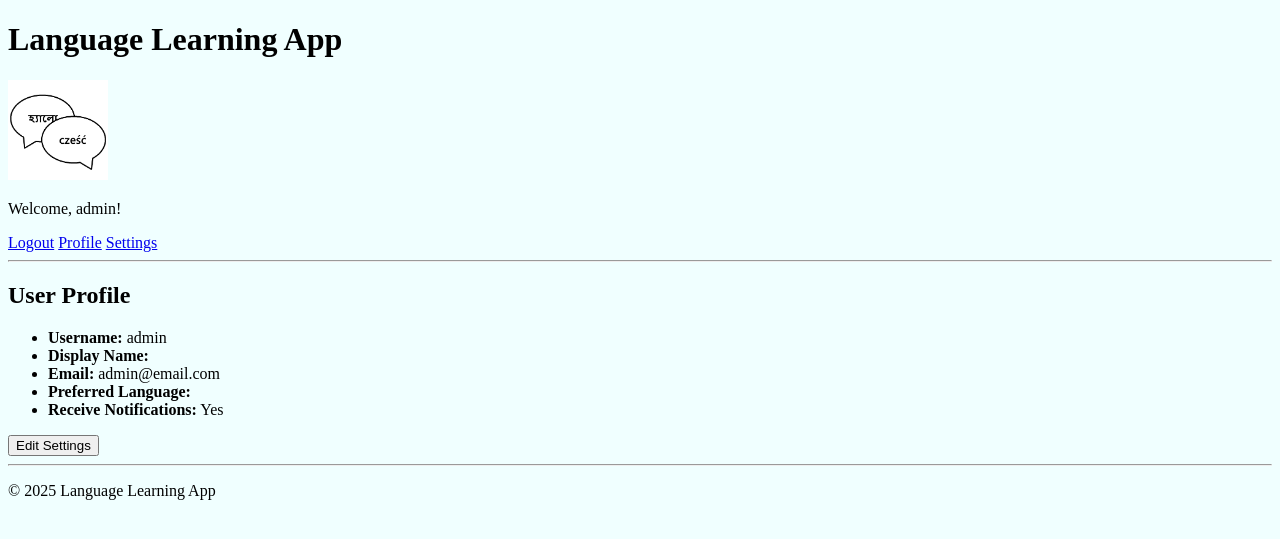
After one commit to AdamRogowski/LanguageLearningApp, a Django app: page /profile/ in a window 1280 px wide. The commit adds this page. Shown: the top 539 px of the page. Run offline with Django 5.2, Linux system fonts and the light colour scheme; a user stored in the database is signed in; data comes from the database, SQL or seed files in the repository; both versions use the stored data as it was after the commit.

Commit message:
UserProfiles added

```diff
--- a/base/models.py
+++ b/base/models.py
@@ -2,10 +2,30 @@ from django.db import models
 from django.contrib.auth.models import User
 from django.core.validators import MinValueValidator
 import os
-from django.db.models.signals import pre_delete
+from django.db.models.signals import pre_delete, post_save
 from django.dispatch import receiver
 
 # Language learning app models
+
+
+class UserProfile(models.Model):
+    user = models.OneToOneField(User, on_delete=models.CASCADE)
+    # Example preferences:
+    display_name = models.CharField(max_length=100, blank=True)
+    preferred_language = models.CharField(max_length=50, blank=True)
+    receive_notifications = models.BooleanField(default=True)
+    # Add more fields as needed
+
+    def __str__(self):
+        return f"Profile of {self.user.username}"
+
+
+@receiver(post_save, sender=User)
+def create_or_update_user_profile(sender, instance, created, **kwargs):
+    if created:
+        UserProfile.objects.create(user=instance)
+    else:
+        instance.userprofile.save()
 
 
 class AccessType(models.Model):
--- /dev/null
+++ b/base/templates/base/profile.html
@@ -0,0 +1,12 @@
+{% extends "main.html" %}
+{% block content %}
+<h2>User Profile</h2>
+<ul>
+    <li><strong>Username:</strong> {{ user_profile.user.username }}</li>
+    <li><strong>Display Name:</strong> {{ user_profile.display_name }}</li>
+    <li><strong>Email:</strong> {{ user_profile.user.email }}</li>
+    <li><strong>Preferred Language:</strong> {{ user_profile.preferred_language }}</li>
+    <li><strong>Receive Notifications:</strong> {{ user_profile.receive_notifications|yesno:"Yes,No" }}</li>
+</ul>
+<a href="{% url 'settings' %}"><button>Edit Settings</button></a>
+{% endblock content %}
--- a/base/urls.py
+++ b/base/urls.py
@@ -110,4 +110,6 @@ urlpatterns = [
         ),
         name="password_reset_complete",
     ),
+    path("profile/", views.profile_view, name="profile"),
+    path("settings/", views.settings_view, name="settings"),
 ] + static(settings.MEDIA_URL, document_root=settings.MEDIA_ROOT)
--- a/base/views.py
+++ b/base/views.py
@@ -9,8 +9,23 @@ from django.contrib.auth.models import User
 from django.contrib import messages
 from django.contrib.auth import authenticate, login, logout
 from django.contrib.auth.forms import UserCreationForm
-from .models import Lesson, Word, UserLesson, UserWord, AccessType, Rating, Language
-from .forms import RateLessonForm, UserLessonForm, UserWordForm
+from .models import (
+    Lesson,
+    Word,
+    UserLesson,
+    UserWord,
+    AccessType,
+    Rating,
+    Language,
+    UserProfile,
+)
+from .forms import (
+    RateLessonForm,
+    UserLessonForm,
+    UserWordForm,
+    UserProfileForm,
+    UserForm,
+)
 from django.utils import timezone
 from django.core.exceptions import ValidationError
 from random import shuffle
@@ -1137,3 +1152,33 @@ def generate_lesson_audio(request, my_lesson_id):
     myLesson.lesson.save()
     messages.success(request, "Audio files generated successfully!")
     return redirect("my-lesson-details", my_lesson_id=myLesson.id)
+
+
+# ---------------Profile Views---------------#
+
+
+@login_required
+def profile_view(request):
+    user_profile, created = UserProfile.objects.get_or_create(user=request.user)
+    return render(request, "base/profile.html", {"user_profile": user_profile})
+
+
+@login_required
+def settings_view(request):
+    user_profile, created = UserProfile.objects.get_or_create(user=request.user)
+    if request.method == "POST":
+        user_form = UserForm(request.POST, instance=request.user)
+        profile_form = UserProfileForm(request.POST, instance=user_profile)
+        if user_form.is_valid() and profile_form.is_valid():
+            user_form.save()
+            profile_form.save()
+            messages.success(request, "Your settings have been updated.")
+            return redirect("profile")
+    else:
+        user_form = UserForm(instance=request.user)
+        profile_form = UserProfileForm(instance=user_profile)
+    return render(
+        request,
+        "base/settings.html",
+        {"user_form": user_form, "profile_form": profile_form},
+    )
--- a/templates/navbar.html
+++ b/templates/navbar.html
@@ -8,6 +8,8 @@
 {% if user.is_authenticated %}
     <p>Welcome, {{ user.username }}!</p>
     <a href="{% url 'logout' %}">Logout</a>
+    <a href="{% url 'profile' %}">Profile</a>
+    <a href="{% url 'settings' %}">Settings</a>
 {% else %}
 
 
```
Also changed, not shown: base/admin.py (+11 -1 lines), base/forms.py (+14 -1 lines), base/templates/base/settings.html (added, +13 -0 lines), base/migrations/0018_userprofile.py (added), db.sqlite3.
